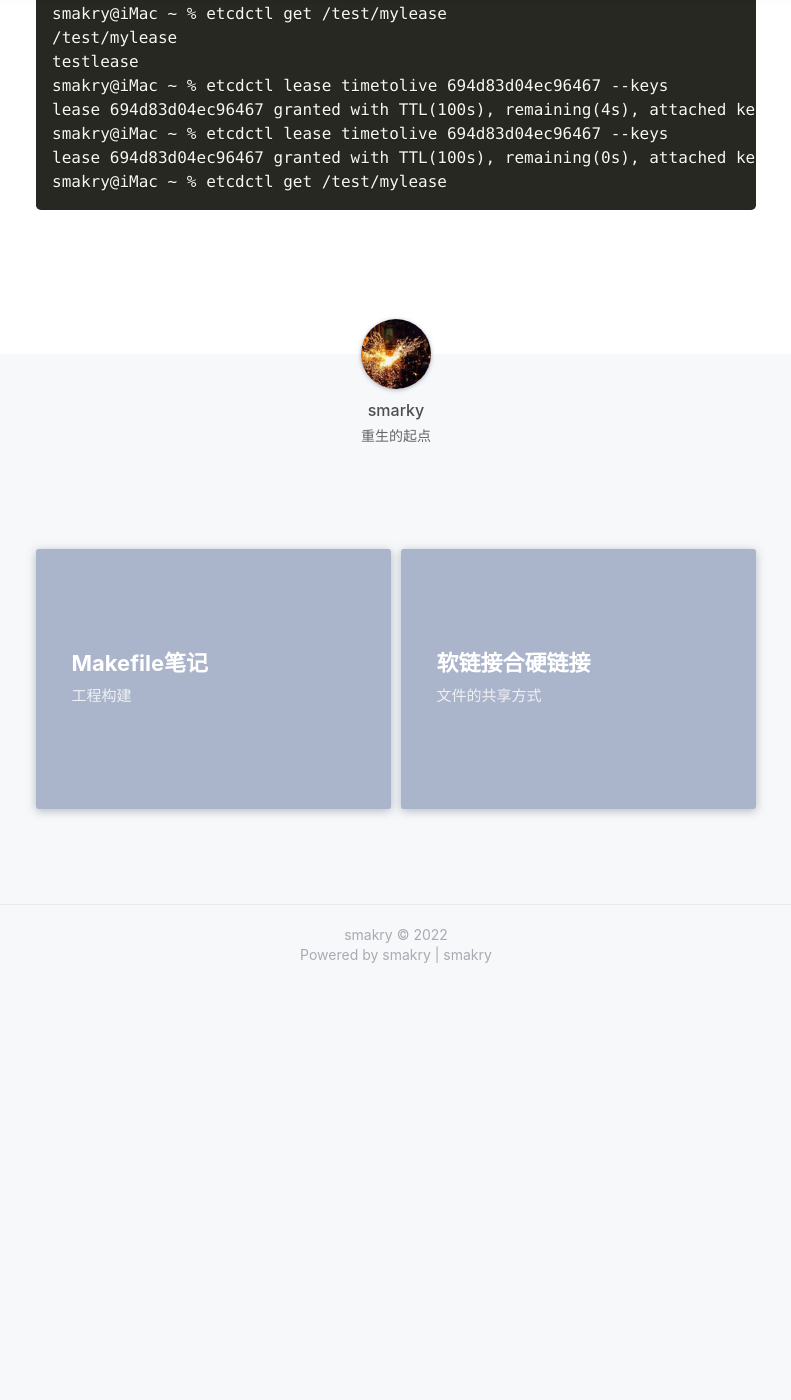
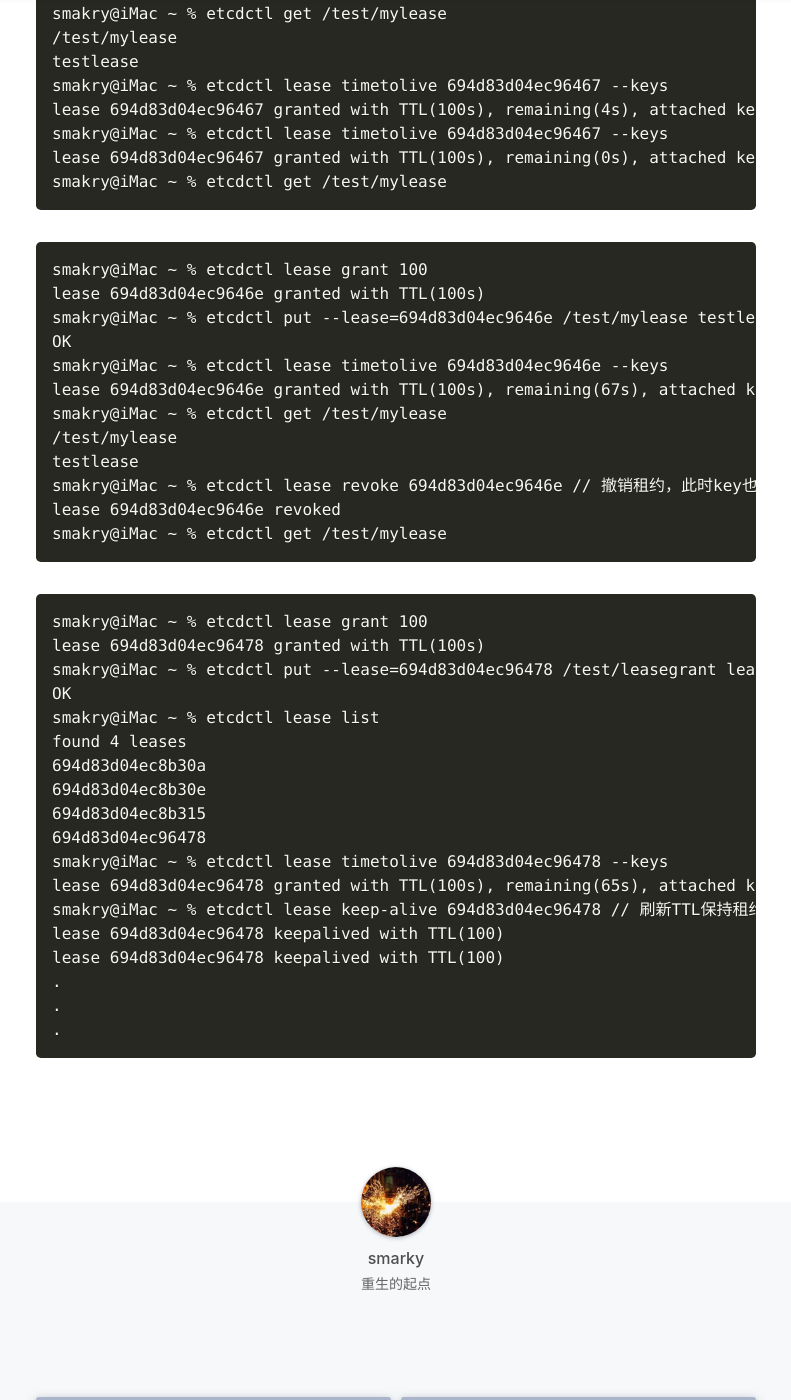
Before and after one commit to smakry/smakry.github.io, a Jekyll site: the page built from _posts/2020-12-02-Etcd与Raft探索.md, in a window 1280 px wide and 1400 px high, scrolled down 844 px. Shown: the whole window, without its empty margins (244-1035 px from the left). Built offline with Jekyll 4.4.1, drawn with Linux system fonts in a browser that asks for light colours; nearby versions of some CDN libraries; a style sheet for code colours, icons or effects is not loaded; before the commit the page ends 1829 px from its top, so only the background shows below that.

Commit message:
etcd lease

````diff
--- a/_posts/2020-12-02-Etcd与Raft探索.md
+++ b/_posts/2020-12-02-Etcd与Raft探索.md
@@ -34,3 +34,39 @@ smakry@iMac ~ % etcdctl lease timetolive 694d83d04ec96467 --keys
 lease 694d83d04ec96467 granted with TTL(100s), remaining(0s), attached keys([/test/mylease])
 smakry@iMac ~ % etcdctl get /test/mylease
 ```
+
+```sh
+smakry@iMac ~ % etcdctl lease grant 100
+lease 694d83d04ec9646e granted with TTL(100s)
+smakry@iMac ~ % etcdctl put --lease=694d83d04ec9646e /test/mylease testlease
+OK
+smakry@iMac ~ % etcdctl lease timetolive 694d83d04ec9646e --keys
+lease 694d83d04ec9646e granted with TTL(100s), remaining(67s), attached keys([/test/mylease])
+smakry@iMac ~ % etcdctl get /test/mylease
+/test/mylease
+testlease
+smakry@iMac ~ % etcdctl lease revoke 694d83d04ec9646e // 撤销租约，此时key也会被删除
+lease 694d83d04ec9646e revoked
+smakry@iMac ~ % etcdctl get /test/mylease
+```
+
+```sh
+smakry@iMac ~ % etcdctl lease grant 100
+lease 694d83d04ec96478 granted with TTL(100s)
+smakry@iMac ~ % etcdctl put --lease=694d83d04ec96478 /test/leasegrant leasegrant
+OK
+smakry@iMac ~ % etcdctl lease list
+found 4 leases
+694d83d04ec8b30a
+694d83d04ec8b30e
+694d83d04ec8b315
+694d83d04ec96478
+smakry@iMac ~ % etcdctl lease timetolive 694d83d04ec96478 --keys
+lease 694d83d04ec96478 granted with TTL(100s), remaining(65s), attached keys([/test/leasegrant])
+smakry@iMac ~ % etcdctl lease keep-alive 694d83d04ec96478 // 刷新TTL保持租约活着
+lease 694d83d04ec96478 keepalived with TTL(100)
+lease 694d83d04ec96478 keepalived with TTL(100)
+.
+.
+.
+```
````
